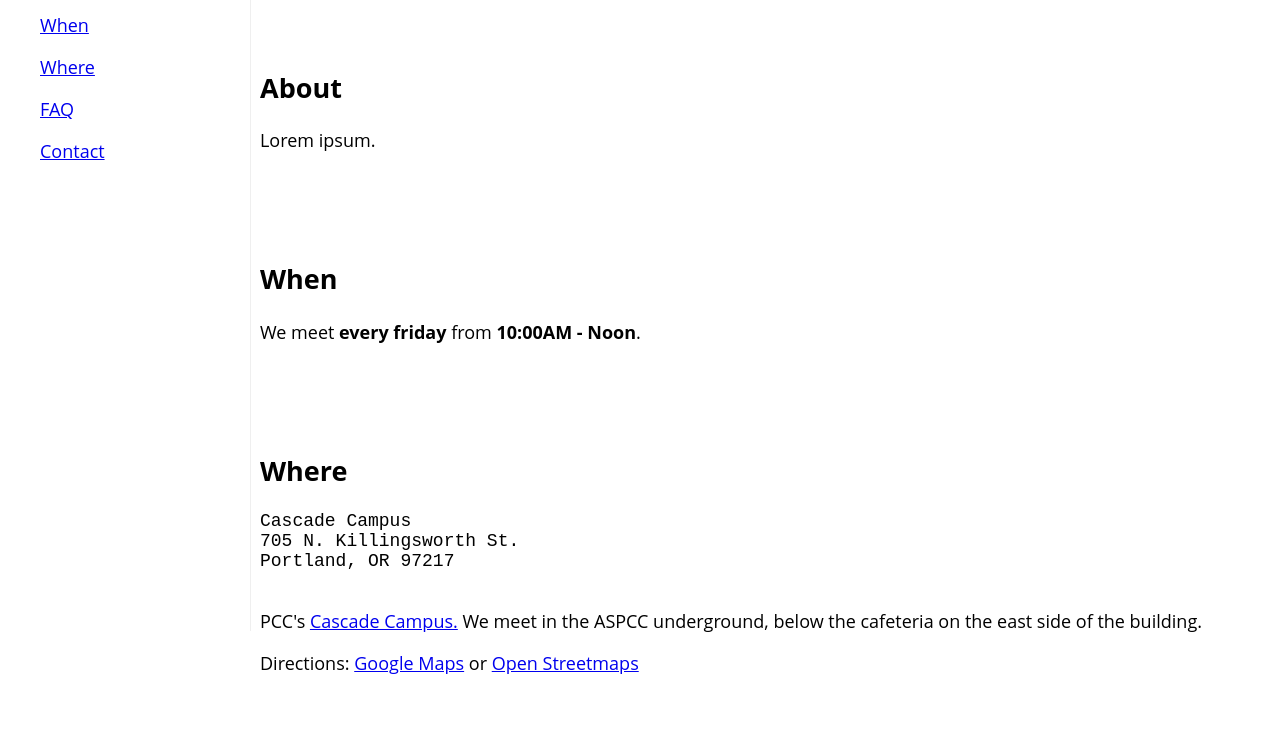
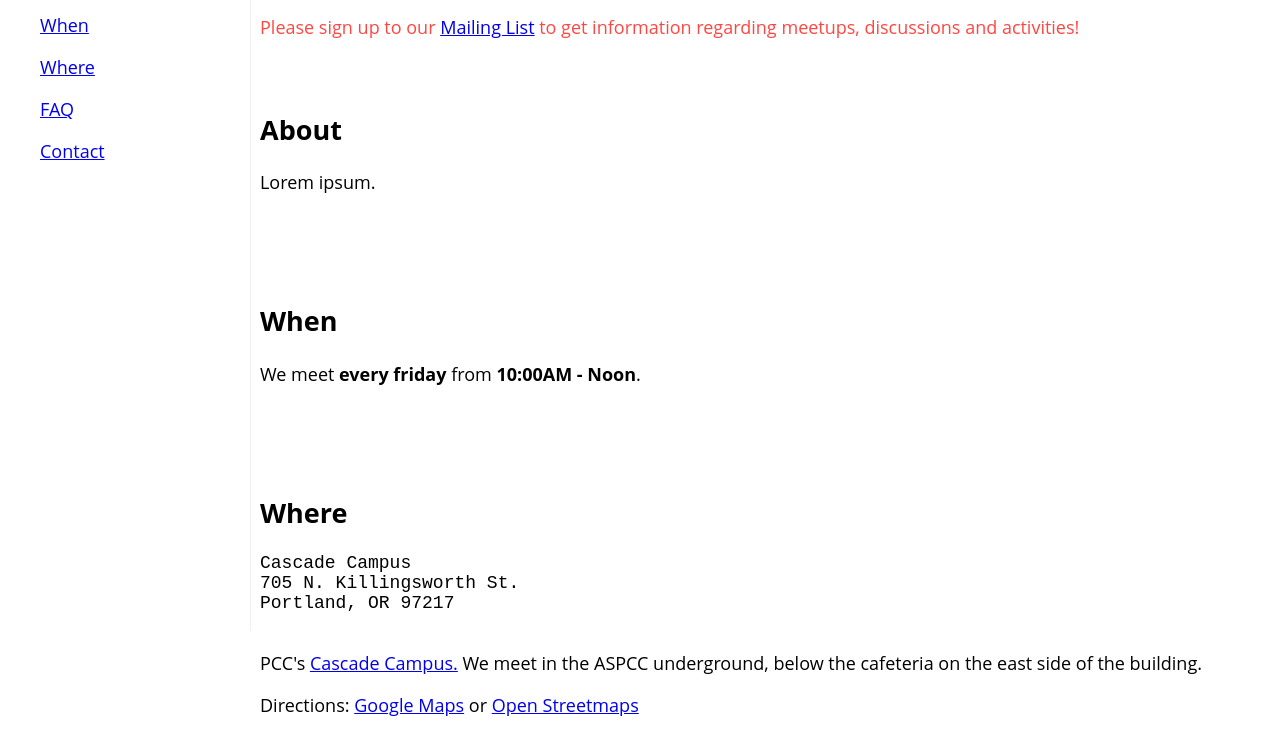
Before and after one commit to qpfiffer/chinesepcc.club, a plain HTML site: page index.html in a window 1280 px wide. Shown: the part 111-865 px from the top of the page. Drawn offline with Linux system fonts and the light colour scheme.

Commit message:
Mailing list link.

```diff
--- a/index.html
+++ b/index.html
@@ -36,6 +36,9 @@
 			.bold {
 				font-weight: bold;
 			}
+			.important {
+				color: #ff4742;
+			}
 		</style>
 	</head>
 	<body>
@@ -52,6 +55,7 @@
 		<section id="title">
 			<h1>Chinese PCC Club</h1>
 			<p>We are PCC's 中文 club.</p>
+			<p><span class="important">Please sign up to our <a href="https://groups.google.com/forum/#!forum/pcc-chinese-club">Mailing List</a> to get information regarding meetups, discussions and activities!</span></p>
 		</section>
 		<section id="about">
 			<h2>About</h2>
```
